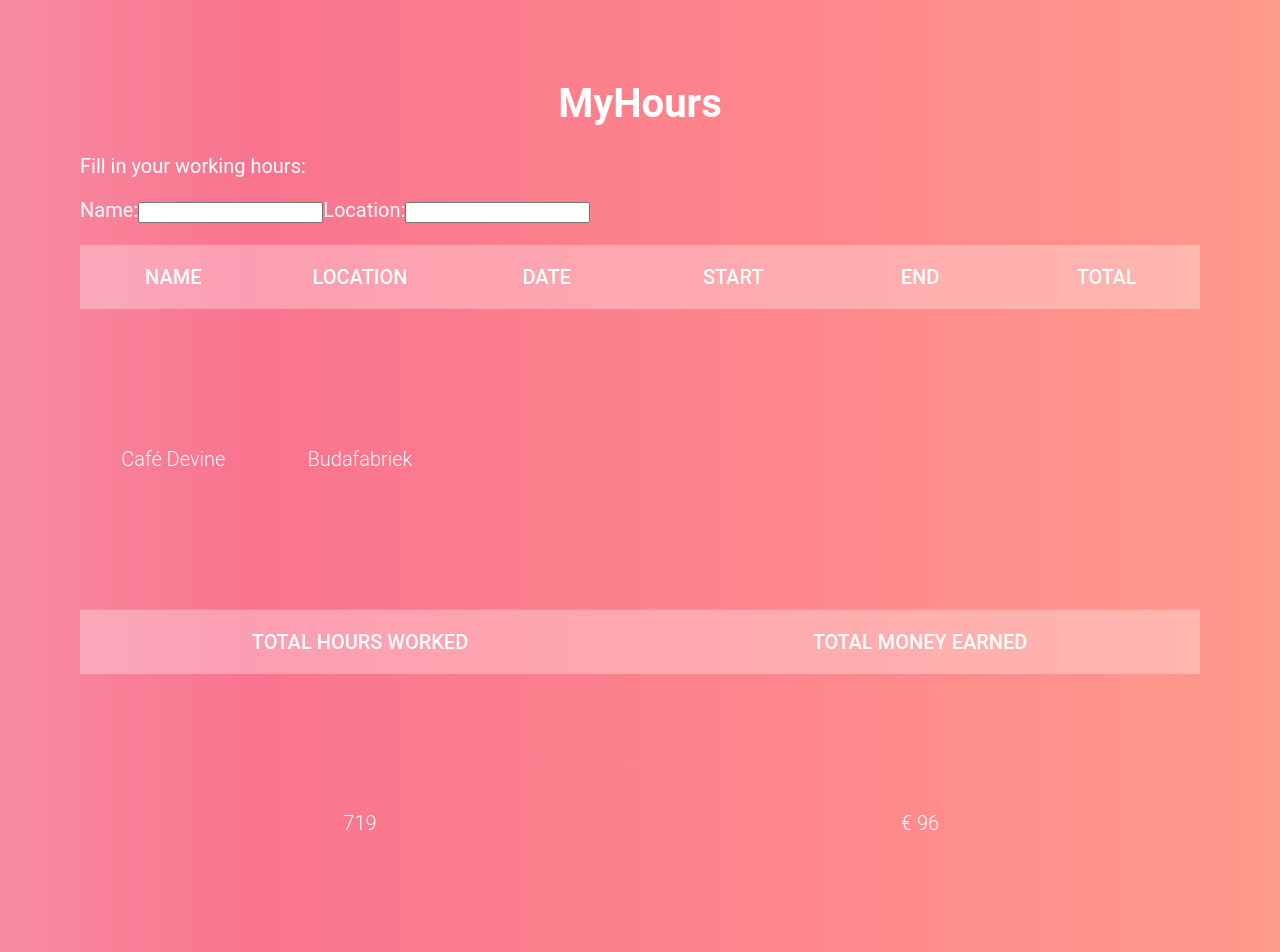
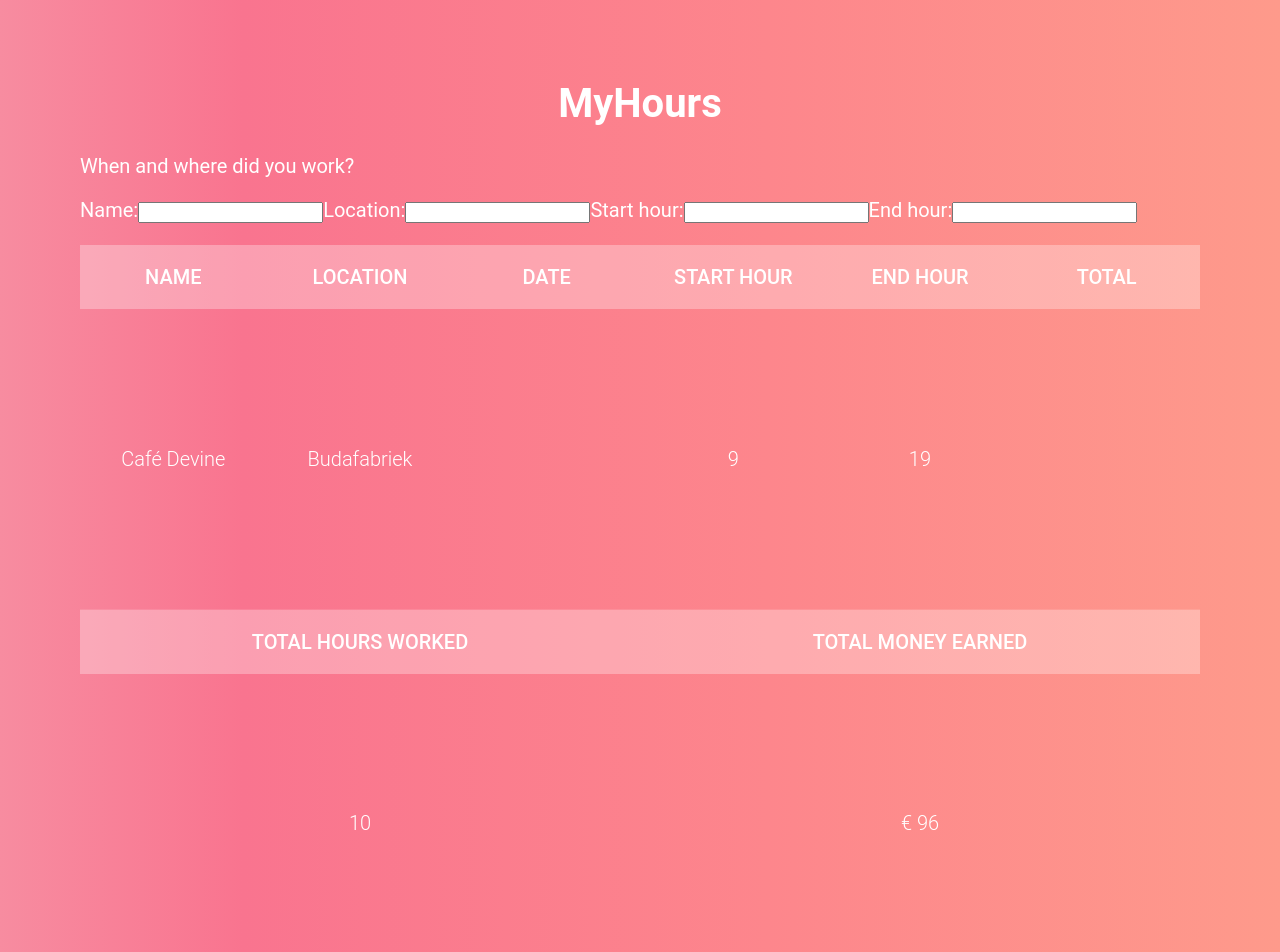
Before and after one commit to YvesRijckaert/WAD-Opdracht, a React (Create React App) app in the folder app/: page / in a window 1280 px wide. Shown: the top 952 px of the page. Built offline with nearby package versions, Linux system fonts and the light colour scheme.

Commit message:
Total hours is now added

```diff
--- a/app/public/index.html
+++ b/app/public/index.html
@@ -14,7 +14,7 @@
       You need to enable JavaScript to run this app.
     </noscript>
     <h1 class="title">MyHours</h1>
-    <p class="subtitle">Fill in your working hours:</p>
+    <p class="subtitle">When and where did you work?</p>
     <div id="root"></div>
   </body>
 </html>
--- a/app/src/App.js
+++ b/app/src/App.js
@@ -1,8 +1,18 @@
 import React, { Component } from "react";
+import PropTypes from "prop-types";
 import "./App.css";
 import HourObject from "./HourObject";
 import TotalHours from "./TotalHours";
 import Input from "./Input";
+
+const calculateTotal = (start, end) => {
+  return end - start;
+};
+
+calculateTotal.propTypes = {
+  start: PropTypes.number.isRequired,
+  end: PropTypes.number.isRequired
+};
 
 class App extends Component {
   constructor(props) {
@@ -12,7 +22,7 @@ class App extends Component {
     this.state = {
       name: "Café Devine",
       location: "Budafabriek",
-      start: "7",
+      start: "9",
       end: "19"
     };
   }
@@ -21,29 +31,39 @@ class App extends Component {
     this.setState({ [name]: value });
   };
 
-  calculateTotal = (start, end) => {
-    return start + end;
-  }
-
   render() {
     const { name, location, start, end } = this.state;
-    const total = this.calculateTotal(start, end);
+    const total = calculateTotal(parseFloat(start), parseFloat(end));
     return (
       <div className="App">
         <form>
           <Input
             value={name}
+            type="text"
             name="Name:"
             onChange={e => this.handleInputChange("name", e)}
           />
           <Input
             value={location}
+            type="text"
             name="Location:"
             onChange={e => this.handleInputChange("location", e)}
           />
+          <Input
+            value={start}
+            type="number"
+            name="Start hour:"
+            onChange={e => this.handleInputChange("start", e)}
+          />
+          <Input
+            value={end}
+            type="number"
+            name="End hour:"
+            onChange={e => this.handleInputChange("end", e)}
+          />
         </form>
 
-        <HourObject name={name} location={location} />
+        <HourObject name={name} location={location} startHour={start} endHour={end} />
 
         <TotalHours totalHours={total} totalAmount="€ 96" />
       </div>
--- a/app/src/HourObject.jsx
+++ b/app/src/HourObject.jsx
@@ -9,8 +9,8 @@ const HourObject = ({ name, location, date, startHour, endHour, total }) => {
             <th>Name</th>
             <th>Location</th>
             <th>Date</th>
-            <th>Start</th>
-            <th>End</th>
+            <th>Start hour</th>
+            <th>End hour</th>
             <th>Total</th>
           </tr>
         </thead>
--- a/app/src/Input.jsx
+++ b/app/src/Input.jsx
@@ -1,7 +1,7 @@
 import React from 'react'
 import PropTypes from 'prop-types'
 
-const Input = ({ value, name, onChange }) => {
+const Input = ({ value, name, type, onChange }) => {
 
   const changeInput = e => {
     const { value } = e.currentTarget;
@@ -10,14 +10,14 @@ const Input = ({ value, name, onChange }) => {
 
   return (
      <label>{name}
-     <input type="text" onChange={changeInput} />
+     <input type={type} onChange={changeInput} />
      </label>
   )
 
 }
 
 Input.propTypes = {
-  value: PropTypes.number.isRequired,
+  value: PropTypes.string.isRequired,
   onChange: PropTypes.func.isRequired
 }
 
```
